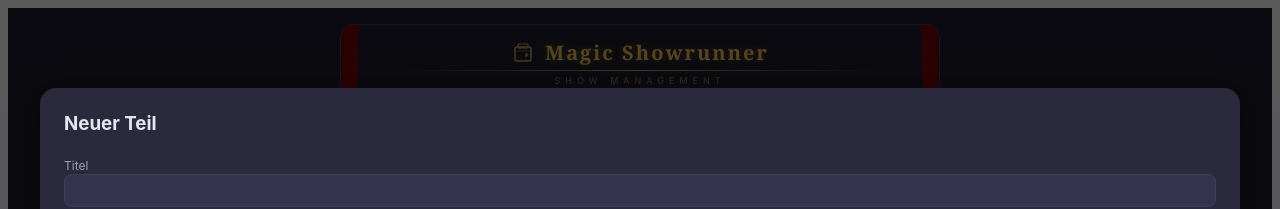
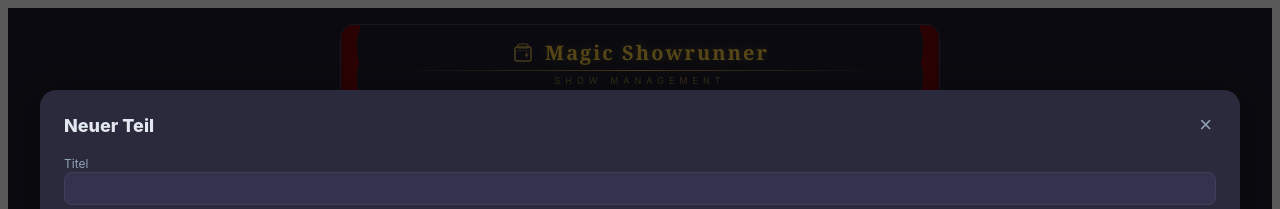
Before and after one commit to TheLomma/magicshowrunnernew, a React (Create React App) app: page / in a window 1280 px wide. Both pictures are taken after typing "10:30" into the empty fields and a click on the button "+ Neuer Teil". Shown: the top 209 px of the page. Built offline with nearby package versions, Linux system fonts and the light colour scheme.

Commit message:
Update App.js
Version 7.0

```diff
--- a/src/App.js
+++ b/src/App.js
@@ -1,6 +1,6 @@
 
 
-// v6.9
+// v7.0
 import React, { useState, useEffect, useRef } from "react";
 
 var uid = function () { return Math.random().toString(36).slice(2, 9); };
@@ -18,7 +18,7 @@
 
 var T = {
   de: {
-    title: "Magic Showrunner", ver: "v6.9", save: "Speichern", load: "Laden", newPart: "Neuer Teil",
+    title: "Magic Showrunner", ver: "v7.0", save: "Speichern", load: "Laden", newPart: "Neuer Teil",
     start: "Show starten", test: "Testmodus", parts: "Teile", total: "Gesamt", settings: "Einstellungen",
     planTheme: "Planungs-Theme", perfTheme: "Perform-Theme", beeps: "Signaltöne", vibration: "Vibration",
     volume: "Lautstärke", testTone: "Testton", testDur: "Testdauer/Teil", titleL: "Titel",
@@ -46,7 +46,7 @@
     circleTimer: "Kreis-Timer", barTimer: "Balken-Timer", timerStyle: "Timer-Stil"
   },
   en: {
-    title: "Magic Showrunner", ver: "v6.9", save: "Save", load: "Load", newPart: "New Part",
+    title: "Magic Showrunner", ver: "v7.0", save: "Save", load: "Load", newPart: "New Part",
     start: "Start Show", test: "Test Mode", parts: "Parts", total: "Total", settings: "Settings",
     planTheme: "Plan Theme", perfTheme: "Perform Theme", beeps: "Beeps", vibration: "Vibration",
     volume: "Volume", testTone: "Test Tone", testDur: "Test dur/part", titleL: "Title",
@@ -172,7 +172,10 @@
   return (
     <div style={{ position: "fixed", inset: 0, background: "rgba(0,0,0,0.65)", display: "flex", alignItems: "center", justifyContent: "center", zIndex: 1000 }} onClick={props.onClose}>
       <div onClick={function (e) { e.stopPropagation(); }} style={{ background: props.th.card, color: props.th.text, borderRadius: 16, padding: 24, minWidth: 300, maxWidth: "90vw", maxHeight: "80vh", overflow: "auto", boxShadow: "0 8px 40px rgba(0,0,0,0.4)" }}>
-        <h3 style={{ marginTop: 0 }}>{props.title}</h3>
+        <div style={{ display: "flex", alignItems: "center", justifyContent: "space-between", marginBottom: 16 }}>
+          <h3 style={{ margin: 0, fontSize: 18, fontWeight: 800 }}>{props.title}</h3>
+          <button onClick={props.onClose} style={{ background: "transparent", border: "none", color: props.th.sub, fontSize: 22, cursor: "pointer", lineHeight: 1, padding: "0 4px" }}>×</button>
+        </div>
         {props.children}
       </div>
     </div>
@@ -566,9 +569,14 @@
 
   return (
     <Modal open={open} onClose={onClose} title={t.settings} th={th}>
-      <div style={{ display: "flex", gap: 4, marginBottom: 16 }}>
+      <div style={{ display: "flex", gap: 4, marginBottom: 16, overflowX: "auto", paddingBottom: 2 }}>
         {tabs.map(function (k) {
-          return <button key={k} onClick={function () { setTab(k); }} style={{ flex: 1, padding: "8px 4px", borderRadius: 8, border: tab === k ? "2px solid " + th.acc : "2px solid transparent", background: tab === k ? th.acc + "22" : "transparent", color: th.text, cursor: "pointer", fontSize: 13 }}>{icons[k]}</button>;
+          var active = tab === k;
+          var tiMap2 = { design: "🎨", audio: "🔊", voice: "🗣️", font: "🔤", lang: "🌐", tutorial: "📖" };
+          return <button key={k} onClick={function () { setTab(k); }} style={{ flex: "0 0 auto", display: "flex", flexDirection: "column", alignItems: "center", gap: 2, padding: "7px 10px", borderRadius: 10, border: active ? "2px solid " + th.acc : "2px solid transparent", background: active ? th.acc + "22" : th.inp, color: active ? th.acc : th.sub, cursor: "pointer", minWidth: 50 }}>
+              <span style={{ fontSize: 18 }}>{tiMap2[k]}</span>
+              <span style={{ fontSize: 9, fontWeight: active ? 700 : 400 }}>{icons[k]}</span>
+            </button>;
         })}
       </div>
       {content}
```
